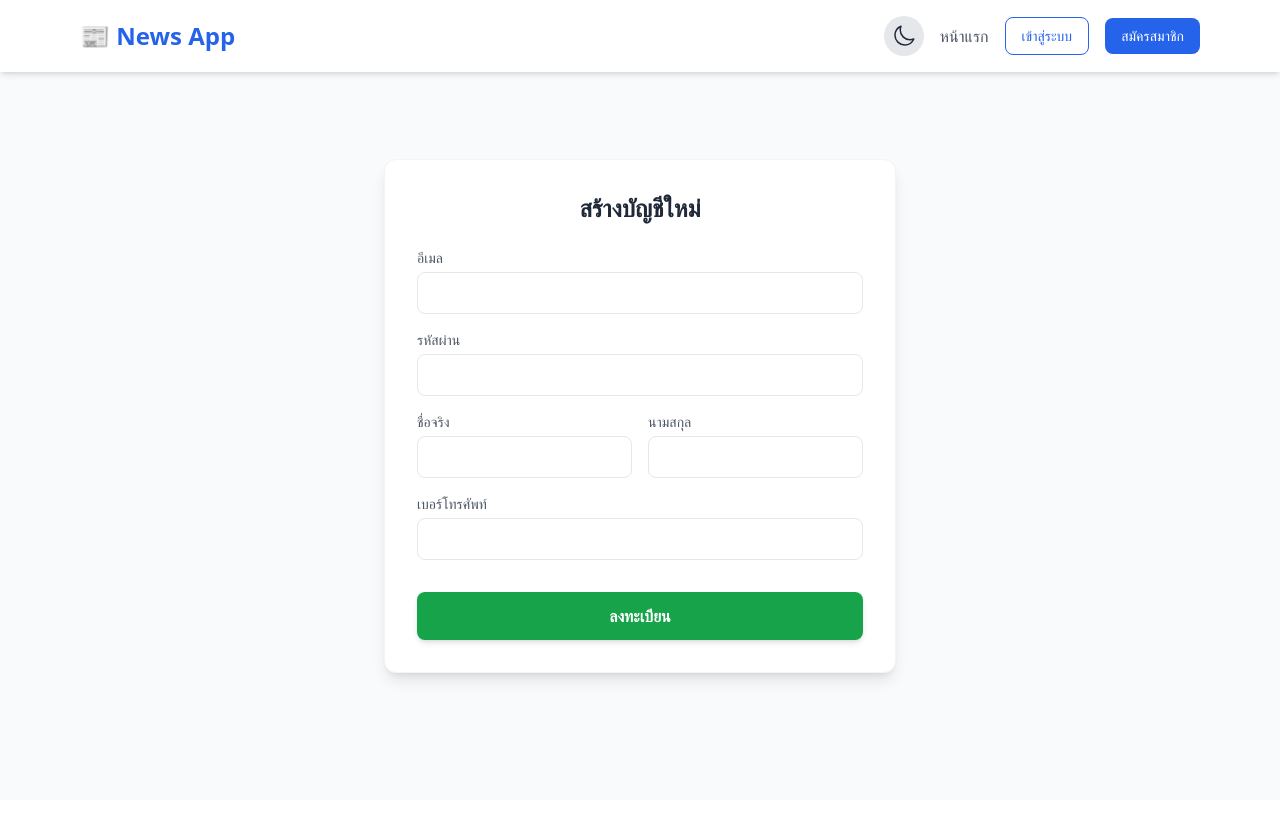
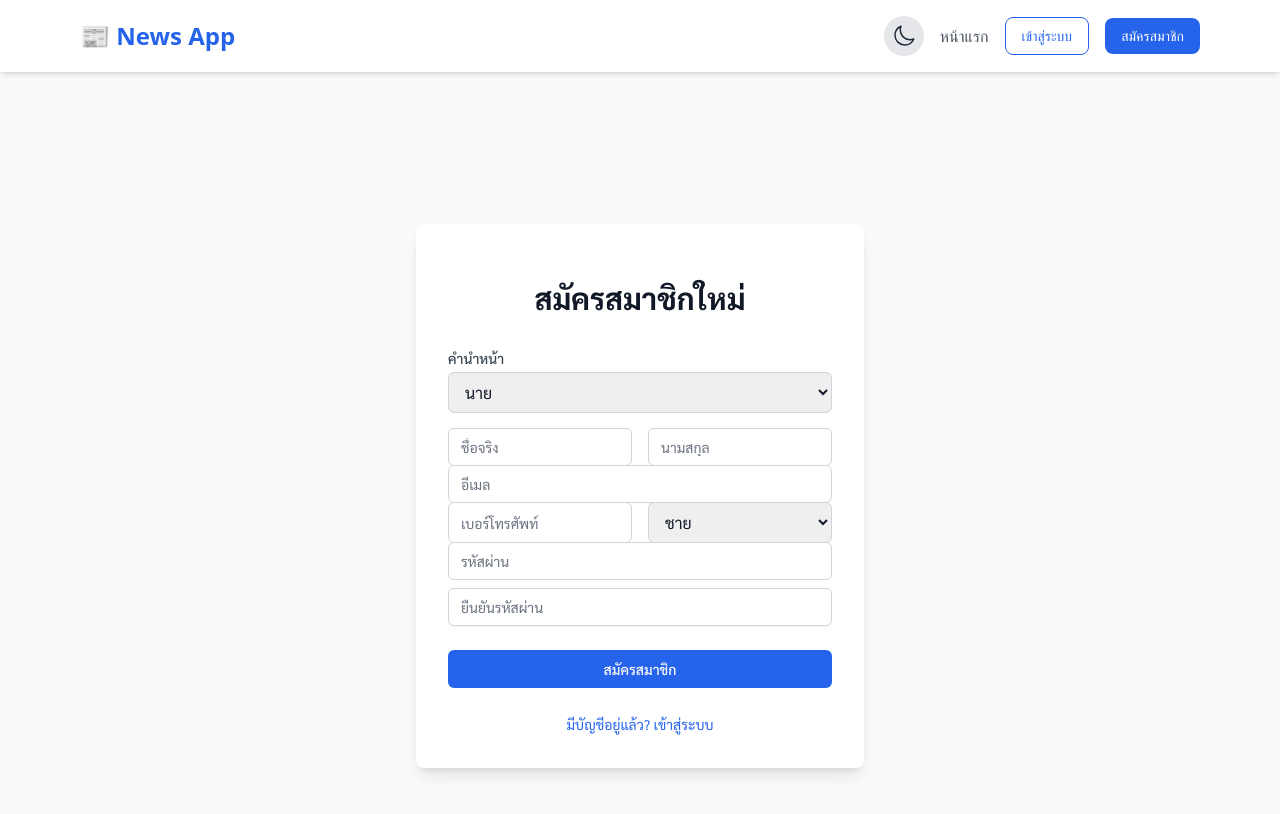
Before and after one commit to Bass093142/my-node-app, a React (Vite) app in the folder web/: page /register in a window 1280 px wide. Shown: the top 814 px of the page. Built offline with nearby package versions, Linux system fonts and the light colour scheme; no server answers.

Commit message:
Update server and register system

```diff
--- a/web/src/pages/Register.jsx
+++ b/web/src/pages/Register.jsx
@@ -1,14 +1,23 @@
-import { useState } from 'react';
-import axios from 'axios';
-import { useNavigate } from 'react-router-dom';
+import React, { useState } from 'react';
+import { useNavigate, Link } from 'react-router-dom';
+import Swal from 'sweetalert2'; // แนะนำให้ลงเพิ่ม (npm install sweetalert2) เพื่อความสวยงาม หรือใช้ alert ปกติก็ได้
 
-const API_URL = 'https://my-node-app-fce8.onrender.com/'; // ⚠️ แก้ตรงนี้
+export default function Register() {
+  const navigate = useNavigate();
 
-function Register() {
+  // URL ของ Backend (ดึงจาก .env ถ้าไม่มีใช้ localhost)
+  const apiUrl = import.meta.env.VITE_API_URL || 'http://localhost:3000';
+
   const [formData, setFormData] = useState({
-    email: '', password: '', firstName: '', lastName: '', phone: ''
+    prefix: 'นาย',
+    first_name: '',
+    last_name: '',
+    gender: 'ชาย',
+    phone: '',
+    email: '',
+    password: '',
+    confirmPassword: ''
   });
-  const navigate = useNavigate();
 
   const handleChange = (e) => {
     setFormData({ ...formData, [e.target.name]: e.target.value });
@@ -16,51 +25,104 @@ function Register() {
 
   const handleSubmit = async (e) => {
     e.preventDefault();
+
+    if (formData.password !== formData.confirmPassword) {
+      alert('รหัสผ่านไม่ตรงกัน');
+      return;
+    }
+
     try {
-      // ยิงไปที่ /api/register ตาม server.js
-      await axios.post(`${API_URL}/api/register`, formData);
-      alert('สมัครสมาชิกเรียบร้อย! กรุณาเข้าสู่ระบบ');
-      navigate('/login');
-    } catch (err) {
-      console.error(err);
-      alert('เกิดข้อผิดพลาด: ' + (err.response?.data?.error || err.message));
+      const response = await fetch(`${apiUrl}/api/register`, {
+        method: 'POST',
+        headers: { 'Content-Type': 'application/json' },
+        body: JSON.stringify(formData),
+      });
+
+      const data = await response.json();
+
+      if (response.ok) {
+        alert('สมัครสมาชิกสำเร็จ!'); // หรือใช้ Swal.fire(...)
+        navigate('/login');
+      } else {
+        alert(data.message || 'เกิดข้อผิดพลาด');
+      }
+    } catch (error) {
+      console.error('Error:', error);
+      alert('เชื่อมต่อเซิร์ฟเวอร์ไม่ได้');
     }
   };
 
   return (
-    <div className="flex justify-center items-center min-h-[80vh]">
-      <div className="bg-white p-8 rounded-xl shadow-lg w-full max-w-lg border border-gray-100">
-        <h2 className="text-2xl font-bold mb-6 text-center text-gray-800">สร้างบัญชีใหม่</h2>
-        <form onSubmit={handleSubmit} className="grid grid-cols-2 gap-4">
-          <div className="col-span-2">
-            <label className="block text-sm text-gray-600 mb-1">อีเมล</label>
-            <input type="email" name="email" required className="w-full p-2 border rounded-lg focus:ring-2 focus:ring-blue-500 outline-none" onChange={handleChange} />
+    <div className="min-h-screen flex items-center justify-center bg-gray-50 dark:bg-slate-900 py-12 px-4 sm:px-6 lg:px-8 font-sarabun">
+      <div className="max-w-md w-full space-y-8 bg-white dark:bg-slate-800 p-8 rounded-lg shadow-lg">
+        <div>
+          <h2 className="mt-6 text-center text-3xl font-extrabold text-gray-900 dark:text-white">
+            สมัครสมาชิกใหม่
+          </h2>
+        </div>
+        <form className="mt-8 space-y-6" onSubmit={handleSubmit}>
+          <div className="rounded-md shadow-sm -space-y-px">
+            {/* คำนำหน้า */}
+            <div className="mb-4">
+                <label className="block text-sm font-medium text-gray-700 dark:text-gray-300">คำนำหน้า</label>
+                <select name="prefix" value={formData.prefix} onChange={handleChange} className="mt-1 block w-full py-2 px-3 border border-gray-300 rounded-md dark:bg-slate-700 dark:text-white">
+                    <option value="นาย">นาย</option>
+                    <option value="นาง">นาง</option>
+                    <option value="นางสาว">นางสาว</option>
+                </select>
+            </div>
+
+            {/* ชื่อ-นามสกุล */}
+            <div className="grid grid-cols-2 gap-4 mb-4">
+                <div>
+                    <input name="first_name" type="text" required placeholder="ชื่อจริง" onChange={handleChange}
+                        className="appearance-none rounded-md relative block w-full px-3 py-2 border border-gray-300 placeholder-gray-500 text-gray-900 dark:bg-slate-700 dark:text-white focus:outline-none focus:ring-blue-500 focus:border-blue-500 sm:text-sm" />
+                </div>
+                <div>
+                    <input name="last_name" type="text" required placeholder="นามสกุล" onChange={handleChange}
+                        className="appearance-none rounded-md relative block w-full px-3 py-2 border border-gray-300 placeholder-gray-500 text-gray-900 dark:bg-slate-700 dark:text-white focus:outline-none focus:ring-blue-500 focus:border-blue-500 sm:text-sm" />
+                </div>
+            </div>
+
+            {/* อีเมล */}
+            <div className="mb-4">
+                <input name="email" type="email" required placeholder="อีเมล" onChange={handleChange}
+                    className="appearance-none rounded-md relative block w-full px-3 py-2 border border-gray-300 placeholder-gray-500 text-gray-900 dark:bg-slate-700 dark:text-white focus:outline-none focus:ring-blue-500 focus:border-blue-500 sm:text-sm" />
+            </div>
+
+            {/* เบอร์โทร & เพศ */}
+            <div className="grid grid-cols-2 gap-4 mb-4">
+                <input name="phone" type="text" required placeholder="เบอร์โทรศัพท์" onChange={handleChange}
+                    className="appearance-none rounded-md relative block w-full px-3 py-2 border border-gray-300 placeholder-gray-500 text-gray-900 dark:bg-slate-700 dark:text-white focus:outline-none focus:ring-blue-500 focus:border-blue-500 sm:text-sm" />
+                <select name="gender" value={formData.gender} onChange={handleChange} className="block w-full py-2 px-3 border border-gray-300 rounded-md dark:bg-slate-700 dark:text-white">
+                    <option value="ชาย">ชาย</option>
+                    <option value="หญิง">หญิง</option>
+                    <option value="อื่นๆ">อื่นๆ</option>
+                </select>
+            </div>
+
+            {/* รหัสผ่าน */}
+            <div className="mb-4">
+                <input name="password" type="password" required placeholder="รหัสผ่าน" onChange={handleChange}
+                    className="appearance-none rounded-md relative block w-full px-3 py-2 border border-gray-300 placeholder-gray-500 text-gray-900 dark:bg-slate-700 dark:text-white focus:outline-none focus:ring-blue-500 focus:border-blue-500 sm:text-sm mb-2" />
+                <input name="confirmPassword" type="password" required placeholder="ยืนยันรหัสผ่าน" onChange={handleChange}
+                    className="appearance-none rounded-md relative block w-full px-3 py-2 border border-gray-300 placeholder-gray-500 text-gray-900 dark:bg-slate-700 dark:text-white focus:outline-none focus:ring-blue-500 focus:border-blue-500 sm:text-sm" />
+            </div>
           </div>
-          <div className="col-span-2">
-            <label className="block text-sm text-gray-600 mb-1">รหัสผ่าน</label>
-            <input type="password" name="password" required className="w-full p-2 border rounded-lg focus:ring-2 focus:ring-blue-500 outline-none" onChange={handleChange} />
+
+          <div>
+            <button type="submit" className="group relative w-full flex justify-center py-2 px-4 border border-transparent text-sm font-medium rounded-md text-white bg-blue-600 hover:bg-blue-700 focus:outline-none focus:ring-2 focus:ring-offset-2 focus:ring-blue-500">
+              สมัครสมาชิก
+            </button>
           </div>
-          <div>
-            <label className="block text-sm text-gray-600 mb-1">ชื่อจริง</label>
-            <input type="text" name="firstName" required className="w-full p-2 border rounded-lg focus:ring-2 focus:ring-blue-500 outline-none" onChange={handleChange} />
-          </div>
-          <div>
-            <label className="block text-sm text-gray-600 mb-1">นามสกุล</label>
-            <input type="text" name="lastName" required className="w-full p-2 border rounded-lg focus:ring-2 focus:ring-blue-500 outline-none" onChange={handleChange} />
-          </div>
-          <div className="col-span-2">
-            <label className="block text-sm text-gray-600 mb-1">เบอร์โทรศัพท์</label>
-            <input type="text" name="phone" className="w-full p-2 border rounded-lg focus:ring-2 focus:ring-blue-500 outline-none" onChange={handleChange} />
-          </div>
-          <div className="col-span-2 mt-4">
-            <button type="submit" className="w-full bg-green-600 text-white py-3 rounded-lg hover:bg-green-700 font-semibold shadow-md transition transform active:scale-95">
-              ลงทะเบียน
-            </button>
+
+          <div className="text-center mt-4">
+              <Link to="/login" className="text-sm text-blue-600 hover:text-blue-500">
+                  มีบัญชีอยู่แล้ว? เข้าสู่ระบบ
+              </Link>
           </div>
         </form>
       </div>
     </div>
   );
 }
-
-export default Register;
```
Also changed, not shown: 1 other file (tests, documents, lock files or other folders).
